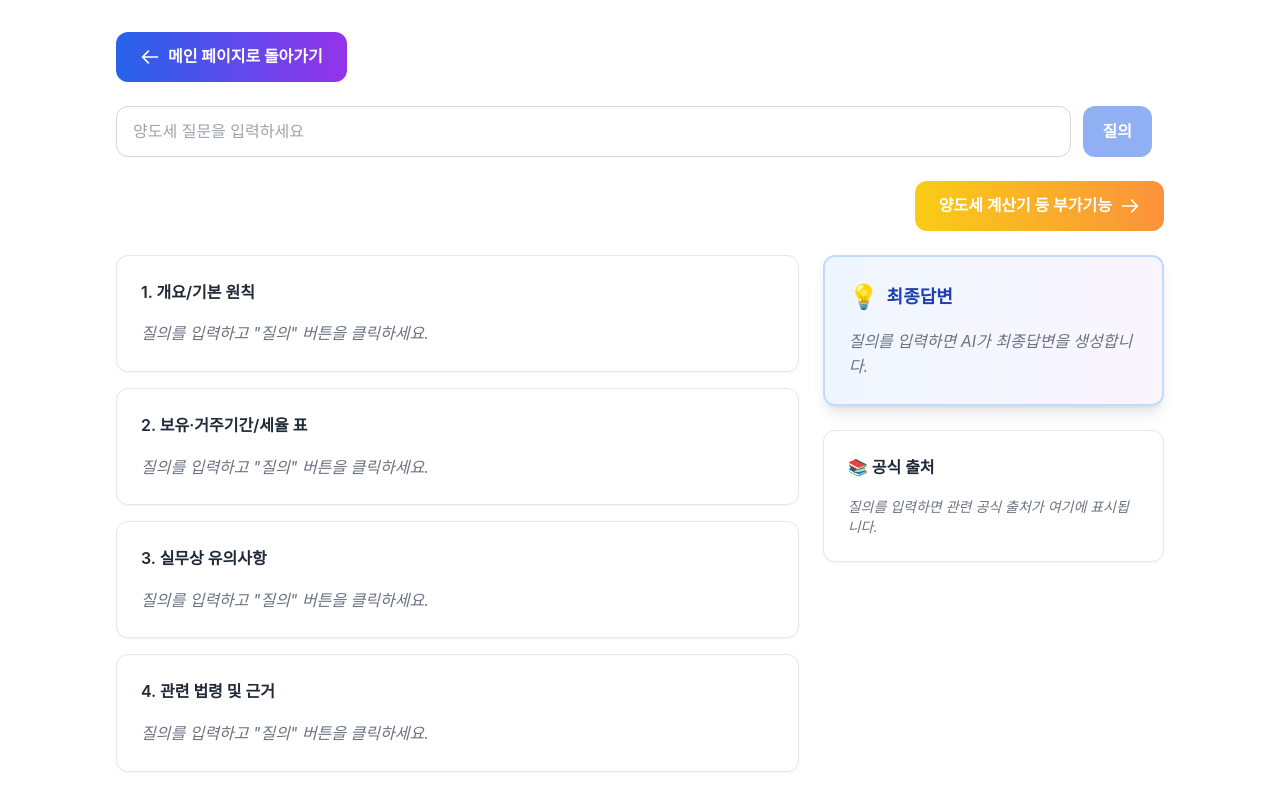
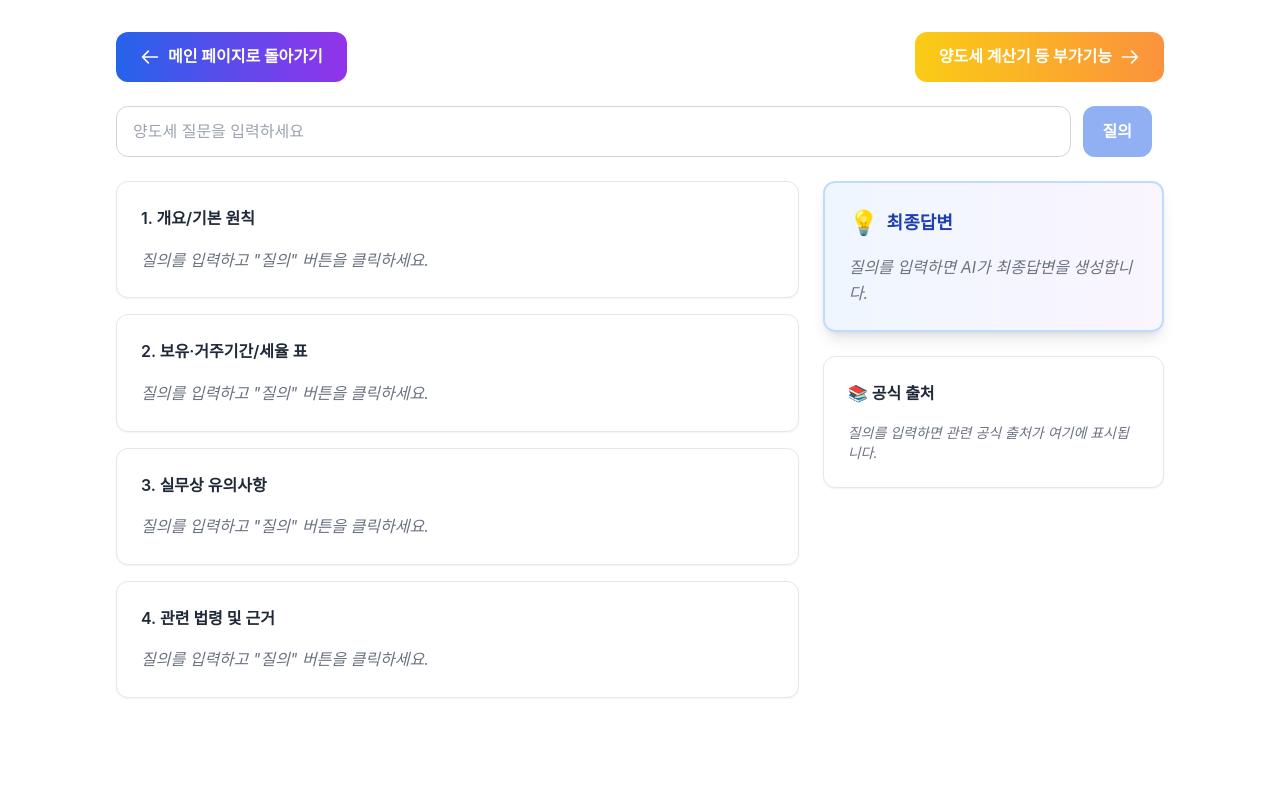
Before and after one commit to phoenixai-sw/phoenixai-tax-landing, a Next.js app: page /agent in a window 1280 px wide. Built offline with nearby package versions, Linux system fonts and the light colour scheme.

Commit message:
Update index.js

```diff
--- a/pages/agent/index.js
+++ b/pages/agent/index.js
@@ -64,8 +64,9 @@ export default function AgentPage() {
       </Head>
 
              <main className="max-w-[1080px] mx-auto px-4 py-8 min-h-screen">
+         {/* Top Navigation Bar */}
+         <div className="mb-6 flex justify-between items-center">
            {/* Back to Main Button */}
-        <div className="mb-6">
            <button
              onClick={handleBackToMain}
              className="flex items-center gap-2 px-6 py-3 bg-gradient-to-r from-blue-600 to-purple-600 text-white font-bold rounded-xl hover:shadow-lg transition-all duration-300 hover:scale-105"
@@ -74,6 +75,17 @@ export default function AgentPage() {
                <path strokeLinecap="round" strokeLinejoin="round" strokeWidth={2} d="M10 19l-7-7m0 0l7-7m-7 7h18" />
              </svg>
              메인 페이지로 돌아가기
+           </button>
+
+           {/* Tools Banner */}
+           <button
+             onClick={() => router.push('/tools')}
+             className="flex items-center gap-2 px-6 py-3 bg-gradient-to-r from-yellow-400 to-orange-400 text-white font-bold rounded-xl hover:shadow-lg transition-all duration-300 hover:scale-105"
+           >
+             <span>양도세 계산기 등 부가기능</span>
+             <svg className="w-5 h-5" fill="none" stroke="currentColor" viewBox="0 0 24 24">
+               <path strokeLinecap="round" strokeLinejoin="round" strokeWidth={2} d="M14 5l7 7m0 0l-7 7m7-7H3" />
+             </svg>
            </button>
          </div>
 
@@ -109,19 +121,6 @@ export default function AgentPage() {
              </div>
            </div>
          )}
-
-                 {/* Tools Banner - Top Right */}
-         <div className="mb-6 flex justify-end">
-           <button
-             onClick={() => router.push('/tools')}
-             className="flex items-center gap-2 px-6 py-3 bg-gradient-to-r from-yellow-400 to-orange-400 text-white font-bold rounded-xl hover:shadow-lg transition-all duration-300 hover:scale-105"
-           >
-             <span>양도세 계산기 등 부가기능</span>
-             <svg className="w-5 h-5" fill="none" stroke="currentColor" viewBox="0 0 24 24">
-               <path strokeLinecap="round" strokeLinejoin="round" strokeWidth={2} d="M14 5l7 7m0 0l-7 7m7-7H3" />
-             </svg>
-           </button>
-         </div>
 
          {/* Main Content Grid */}
          <div className="grid gap-6 md:grid-cols-[2fr_1fr]">
```
Lines whose indentation alone changed are shown as unchanged.
